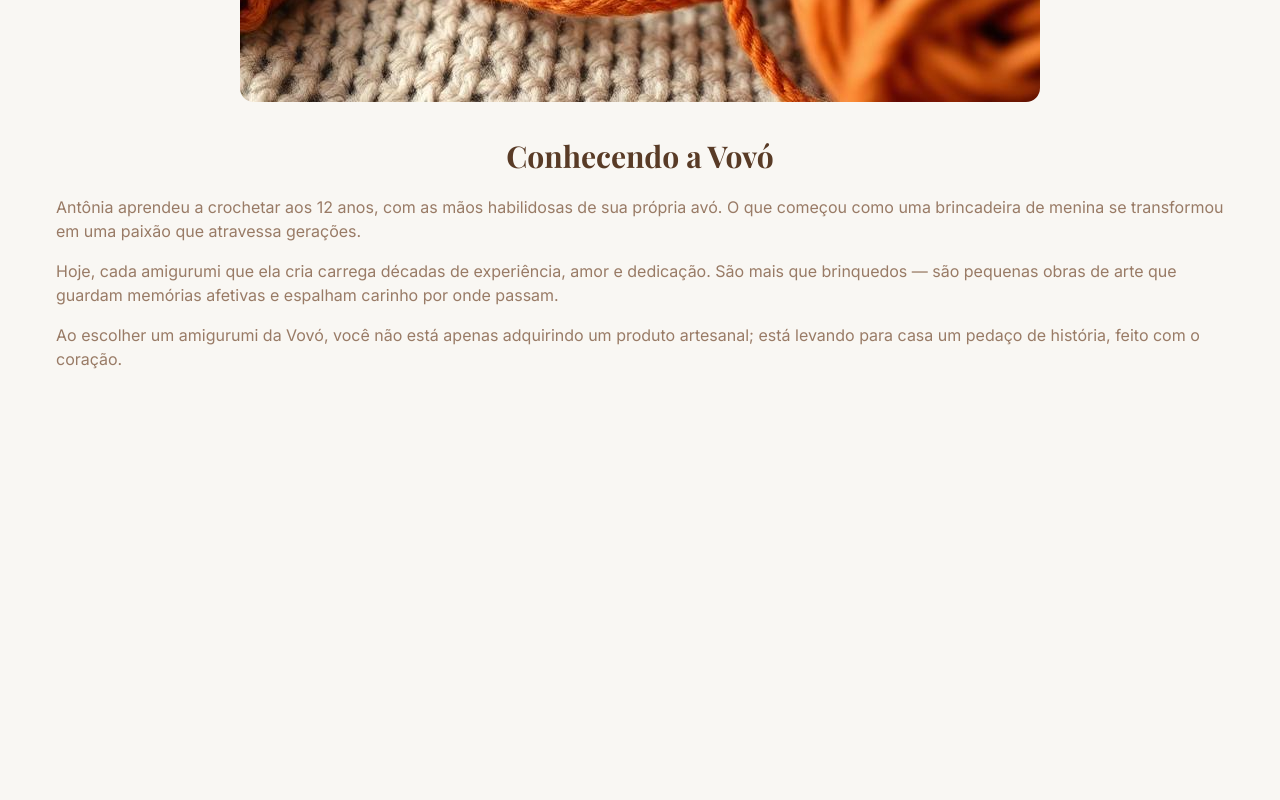
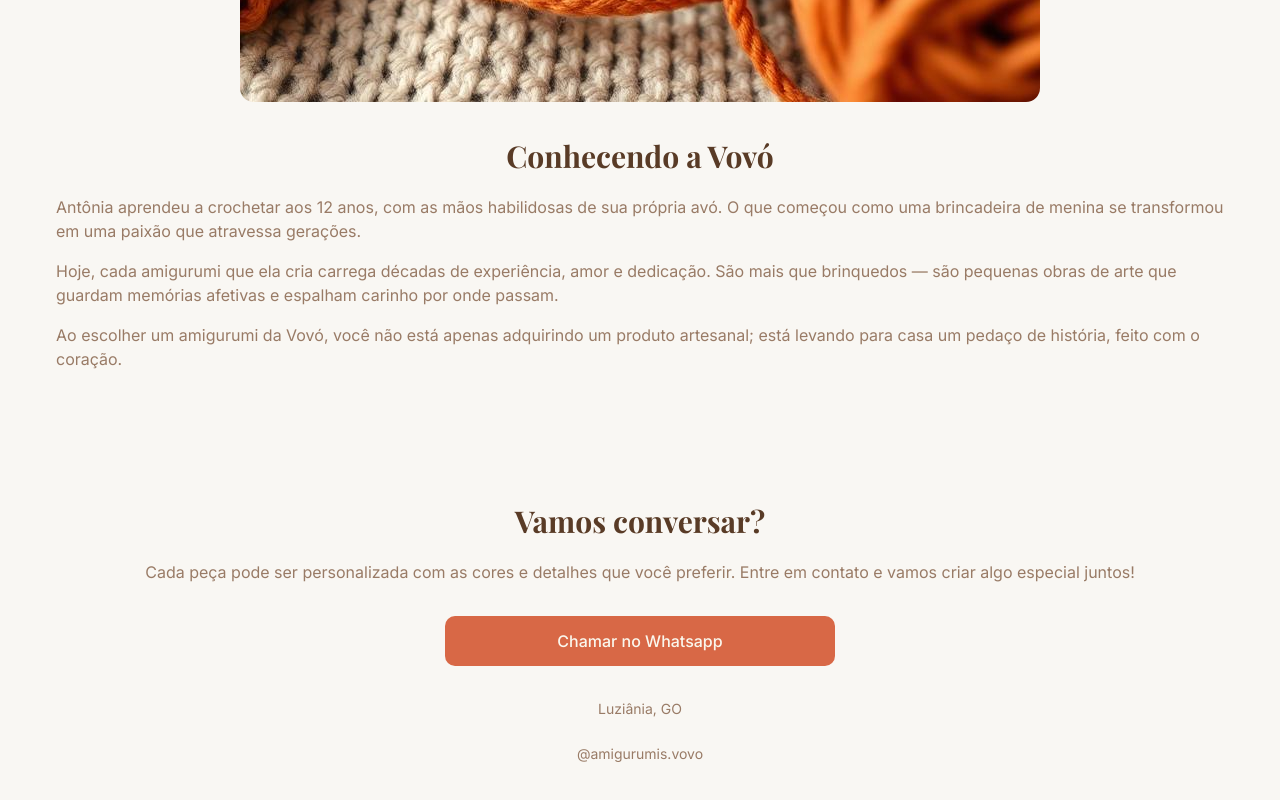
Before and after one commit to grazielle-marttdev/amigurumis-vovo, a plain HTML site: page index.html in a window 1280 px wide. Shown: the part 1819-2619 px from the top of the page. Before the commit the page ends 2254 px from the top, so only its background shows below. Drawn offline with nearby package versions, Linux system fonts and the light colour scheme; a web font is replaced by a local one.

Commit message:
feat: Adiciona e estiliza a seção de contato

```diff
--- a/css/components.css
+++ b/css/components.css
@@ -13,6 +13,7 @@
     border: none;
     border-radius: 10px;
     cursor: pointer;
+    transition: background-color 0.3s ease;
 }
 
 .btn:hover {
--- a/css/components/contact.css
+++ b/css/components/contact.css
@@ -0,0 +1,44 @@
+.contact-section {
+    display: flex;
+    flex-direction: column;
+    align-items: center;
+    gap: 1rem;
+    padding: 4rem 1rem;
+}
+
+.contact-title {
+    font-family: var(--font-family-heading);
+    font-size: 1.875rem;
+    color: var(--cozy-brown);
+}
+
+.contact-subtitle {
+    color: var(--muted-clay);
+    text-align: center;
+    margin-bottom: 1rem;
+}
+
+.contact.btn {
+    font-weight: 500;
+    padding: 0.8rem;
+    max-width: 390px;
+    width: 100%;
+    margin-bottom: 1rem;
+}
+
+.contact-info {
+    display: flex;
+    flex-direction: column;
+    align-items: center;
+    gap: 1.5rem;
+    font-size: 0.875rem;
+    color: var(--muted-clay);
+}
+
+.contact-info .social a {
+    color: var(--muted-clay);
+}
+
+.contact-info .social a:hover {
+    color: var(--primary);
+}
--- a/index.html
+++ b/index.html
@@ -75,7 +75,17 @@
 
         <!-- Seção Contato -->
         <section class="contact-section" id="contato">
+            <h2 class="contact-title">Vamos conversar?</h2>
+            <p class="contact-subtitle">Cada peça pode ser personalizada com as cores e detalhes que você preferir. Entre em contato e vamos criar algo especial juntos!</p>
 
+            <button class="btn whatsapp contact">Chamar no Whatsapp</button>
+
+            <div class="contact-info">
+                <span>Luziânia, GO</span>
+                <span class="social">
+                    <a href="#">@amigurumis.vovo</a>
+                </span>
+            </div>
         </section>
     </main>
 
```
